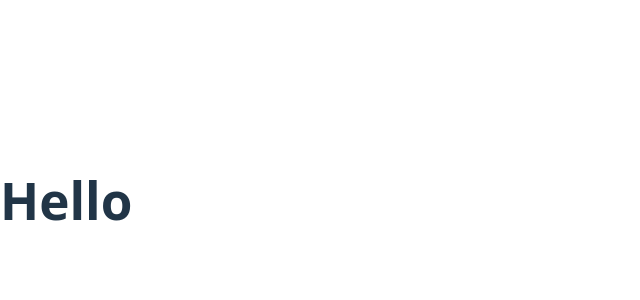
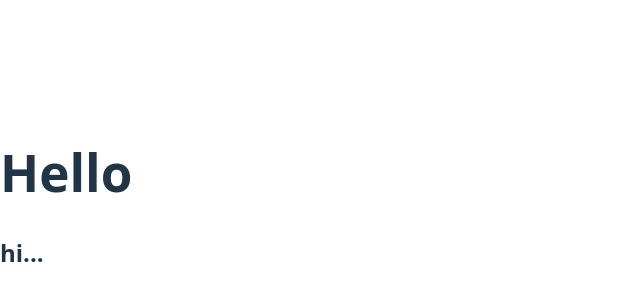
Before and after one commit to Yash-Varmora/git-practice, a React (Vite) app: page / in a window 1280 px wide. Shown: the part 200-500 px from the top of the page, without its empty margins (0-640 px from the left). Built offline with nearby package versions, Linux system fonts and the light colour scheme.

Commit message:
branch test

```diff
--- a/src/App.jsx
+++ b/src/App.jsx
@@ -5,6 +5,9 @@ const App = () => {
     <h1>
       Hello
     </h1>
+    <h2>
+      hi...
+    </h2>
   </div>;
 };
 
```
